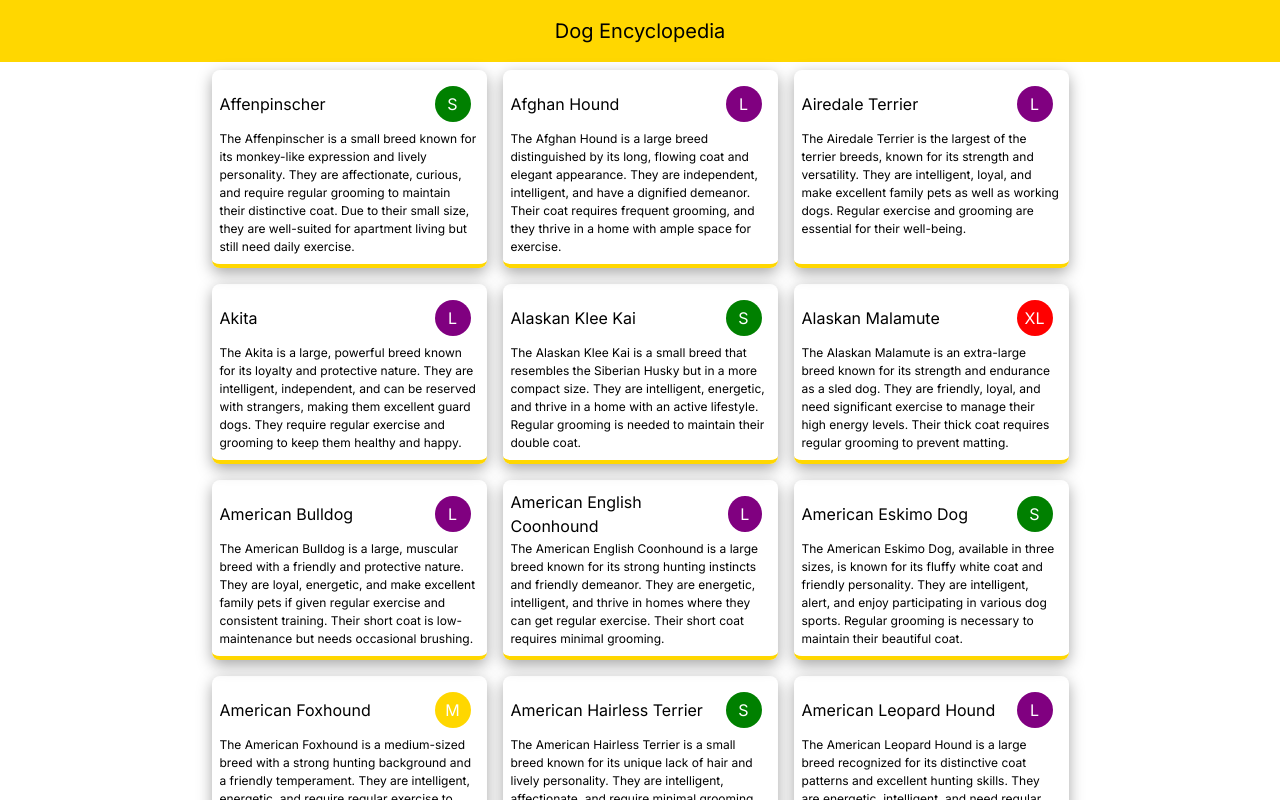
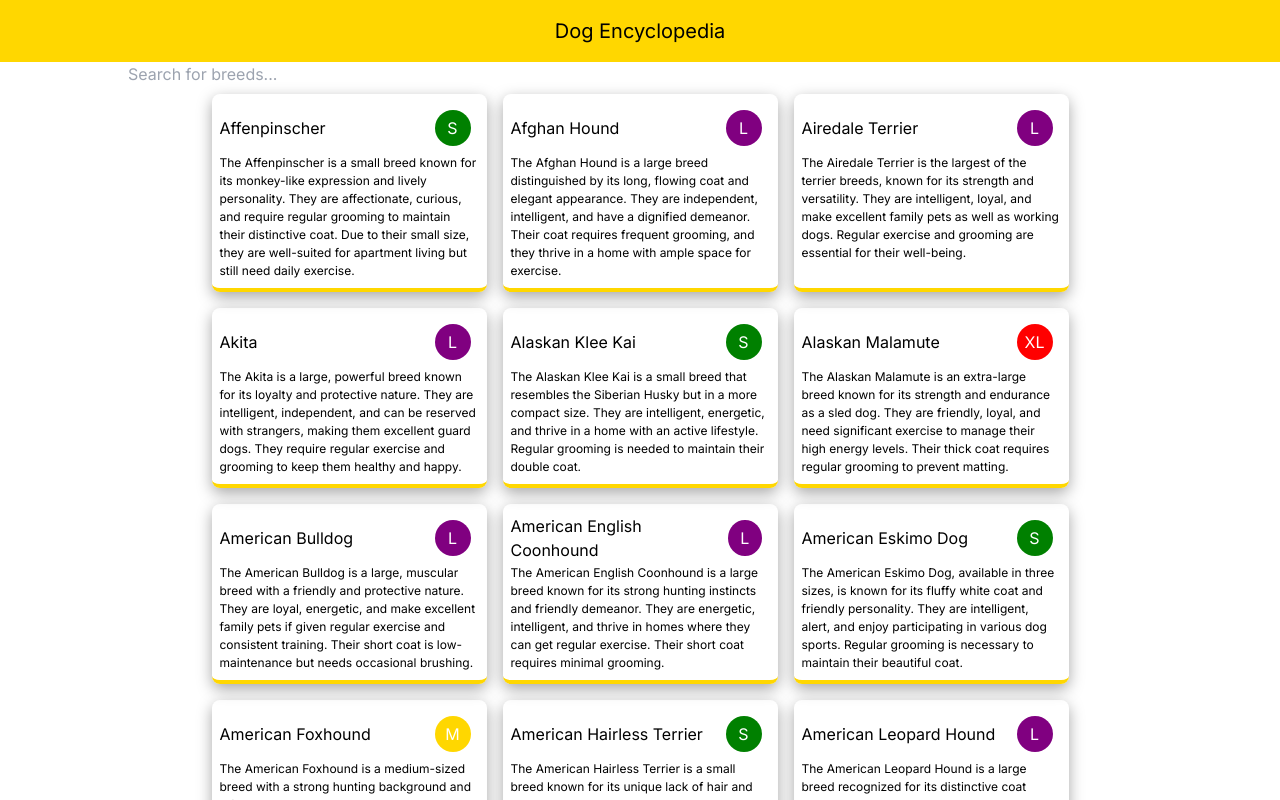
Before and after one commit to tmikulcic/Dog-Encyclopedia, a Next.js app: page / in a window 1280 px wide. Shown: the top 800 px of the page. Built offline with nearby package versions, Linux system fonts and the light colour scheme.

Commit message:
Added search functionality

```diff
--- a/app/page.tsx
+++ b/app/page.tsx
@@ -1,15 +1,32 @@
+'use client';
+
+import { ChangeEvent, useState } from 'react';
+import SearchFilter from '@/components/SearchFilter/SearchFilter';
 import DogCard from '@/components/UI/DogCard';
 import DogCardContainer from '@/components/UI/DogCardContainer';
 import MainContainer from '@/components/UI/MainContainer';
 import { type Dogs, dogsData } from '@/data/dogs';
 
 const Home: React.FC = () => {
+  const [searchTerm, setSearchTerm] = useState('');
+  const [sizeFilter, setSizeFilter] = useState('');
   const dogs: Dogs[] = dogsData;
+
+  const handleSearchChange = (event: ChangeEvent<HTMLInputElement>) => {
+    setSearchTerm(event.target.value);
+  };
+
+  const handleSizeChange = (value: string) => {
+    setSizeFilter(value);
+  };
+
+  const filteredDogs = dogs.filter((dog) => dog.breed.toLowerCase().includes(searchTerm.toLowerCase()));
 
   return (
     <MainContainer>
+      <SearchFilter searchTerm={searchTerm} setSearchTerm={handleSearchChange} />
       <DogCardContainer>
-        {dogs.map((dog, index) => (
+        {filteredDogs.map((dog, index) => (
           <DogCard key={index} dog={dog} />
         ))}
       </DogCardContainer>
--- /dev/null
+++ b/components/SearchFilter/SearchFilter.tsx
@@ -0,0 +1,17 @@
+import { ChangeEvent } from 'react';
+import styles from './SearchFilter.module.css';
+
+type SearchFilterProps = {
+  searchTerm: string;
+  setSearchTerm: (event: ChangeEvent<HTMLInputElement>) => void;
+};
+
+const SearchFilter: React.FC<SearchFilterProps> = ({ searchTerm, setSearchTerm }) => {
+  return (
+    <div>
+      <input type='text' placeholder='Search for breeds...' value={searchTerm} onChange={setSearchTerm} />
+    </div>
+  );
+};
+
+export default SearchFilter;
```
Also changed, not shown: components/SearchFilter/SearchFilter.module.css (added).
